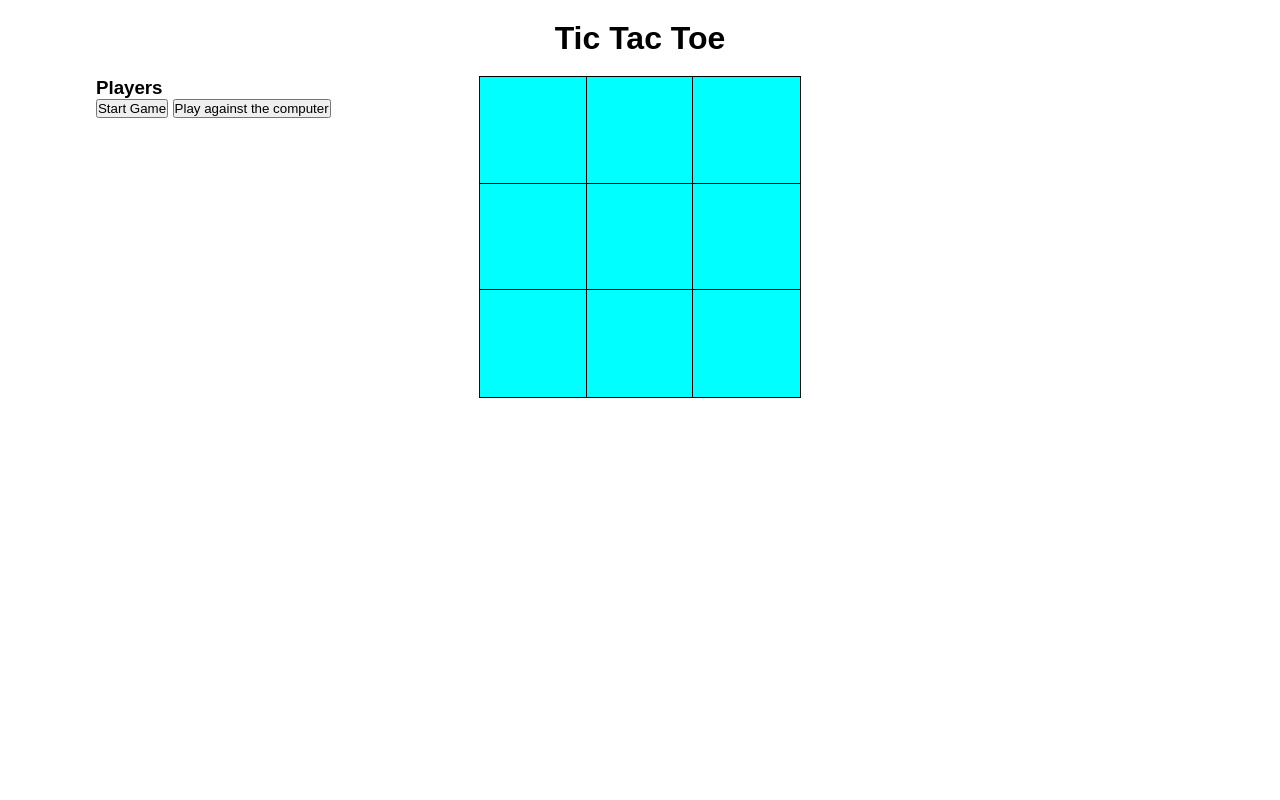
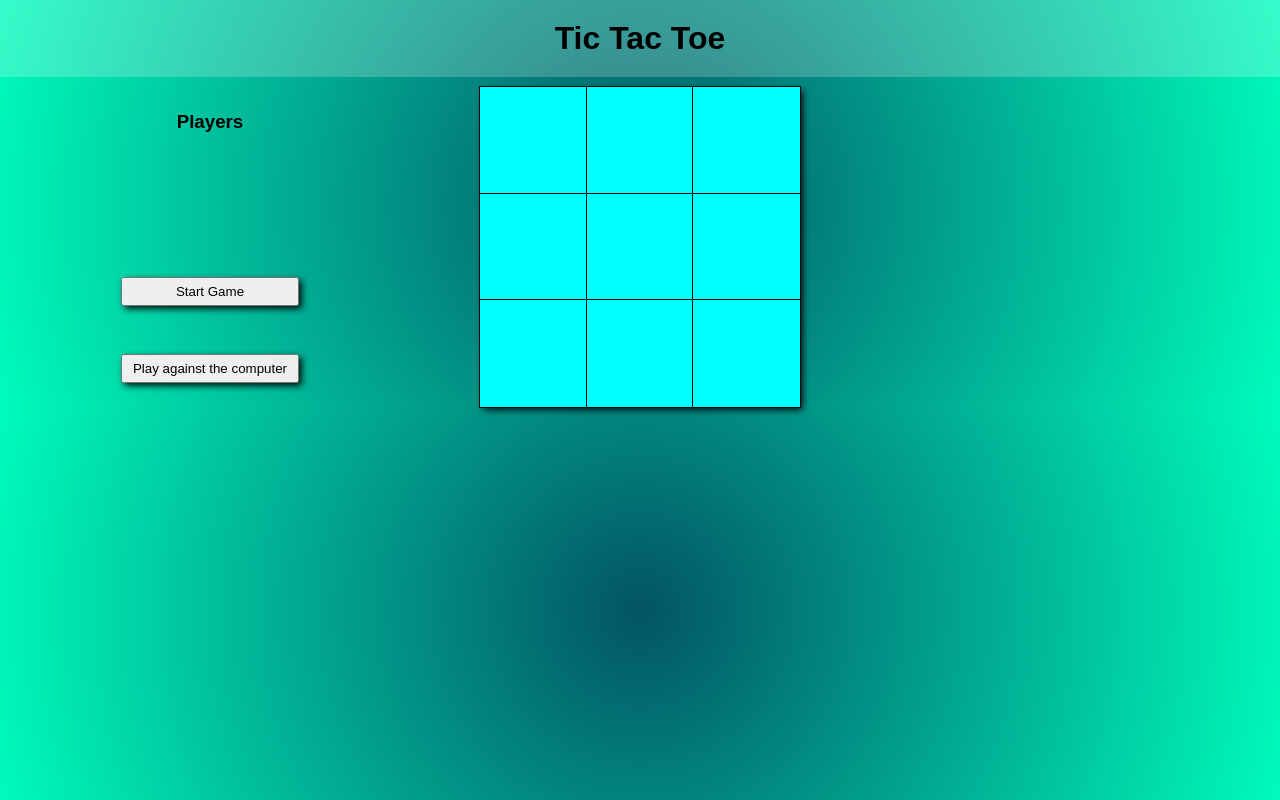
Before and after one commit to thomasxcarney/tic-tac-toe, a plain HTML site: page index.html in a window 1280 px wide. Drawn offline with Linux system fonts and the light colour scheme.

Commit message:
Add styling to the page

```diff
--- a/styles.css
+++ b/styles.css
@@ -5,14 +5,20 @@
 
 body {
     display: grid;
+    gap: 10px;
     justify-items: center;
     font-family: Arial, Helvetica, sans-serif;
     grid-template-columns: 1fr 1fr 1fr;
+    background: rgb(3,84,101);
+    background: radial-gradient(circle, rgba(3,84,101,1) 0%, rgba(0,252,188,1) 100%);
 }
 
 .header {
     padding: 20px;
     grid-column: 1/4;
+    background-color: rgba(249, 249, 249, 0.215);
+    justify-self: stretch;
+    text-align: center;
 }
 
 .gameBoard-container {
@@ -21,6 +27,7 @@ body {
     display: grid;
     grid-template-columns: repeat(3, 1fr);
     grid-template-rows: repeat(3, 1fr);
+    box-shadow: 2.5px 2.5px 7px black;
 }
 
 .cell {
@@ -32,3 +39,15 @@ body {
     justify-content: center;
     align-items: center;
 }
+
+.sidebar {
+    display: grid;
+    align-items: center;
+    text-align: center;
+}
+
+.sidebar button {
+    align-self: center;
+    padding: 5px 10px;
+    box-shadow: 2.5px 2.5px 7px black;
+}
```
